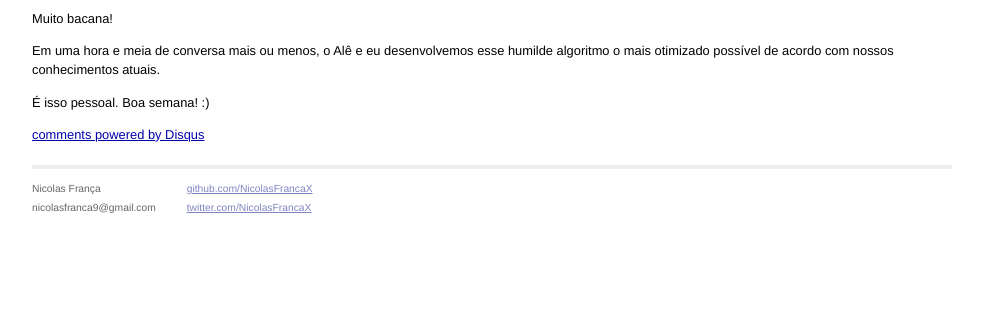
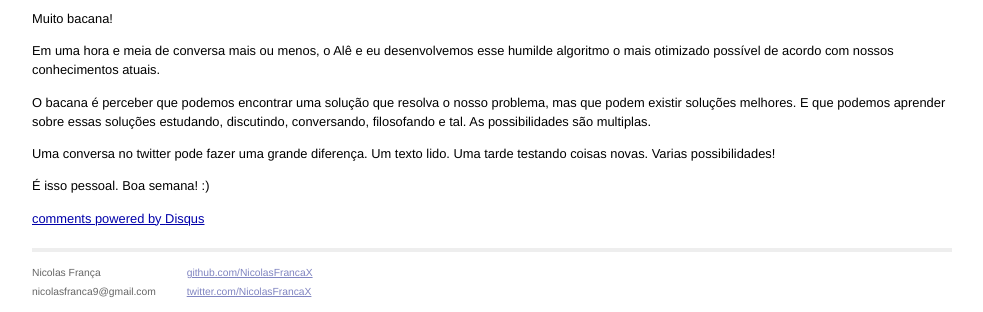
Before and after one commit to NicolasFrancaX/nicolasfrancax.github.io, a Jekyll site: the page built from _posts/2016-09-25-melhores-formas-de-resolver-pequenos-problemas.markdown, in a window 1280 px wide, cut to the strip 1353-1665 px from the top of the page. Shown: the whole strip, without its empty margins (148-1131 px from the left). Built offline with Jekyll 4.4.1, drawn with Linux system fonts in a browser that asks for light colours; comment, search, counter and statistics services are not loaded; before the commit the page ends 1581 px from its top, so only the background shows below that.

Commit message:
Melhores formas de resolver pequenos problemas | 25/09/2016

```diff
--- a/_posts/2016-09-25-melhores-formas-de-resolver-pequenos-problemas.markdown
+++ b/_posts/2016-09-25-melhores-formas-de-resolver-pequenos-problemas.markdown
@@ -45,4 +45,8 @@ Muito bacana!
 
 Em uma hora e meia de conversa mais ou menos, o Alê e eu desenvolvemos esse humilde algoritmo o mais otimizado possível de acordo com nossos conhecimentos atuais.
 
+O bacana é perceber que podemos encontrar uma solução que resolva o nosso problema, mas que podem existir soluções melhores. E que podemos aprender sobre essas soluções estudando, discutindo, conversando, filosofando e tal. As possibilidades são multiplas.
+
+Uma conversa no twitter pode fazer uma grande diferença. Um texto lido. Uma tarde testando coisas novas. Varias possibilidades!
+
 É isso pessoal. Boa semana! :)
```
Also changed, not shown: 1 other file.
